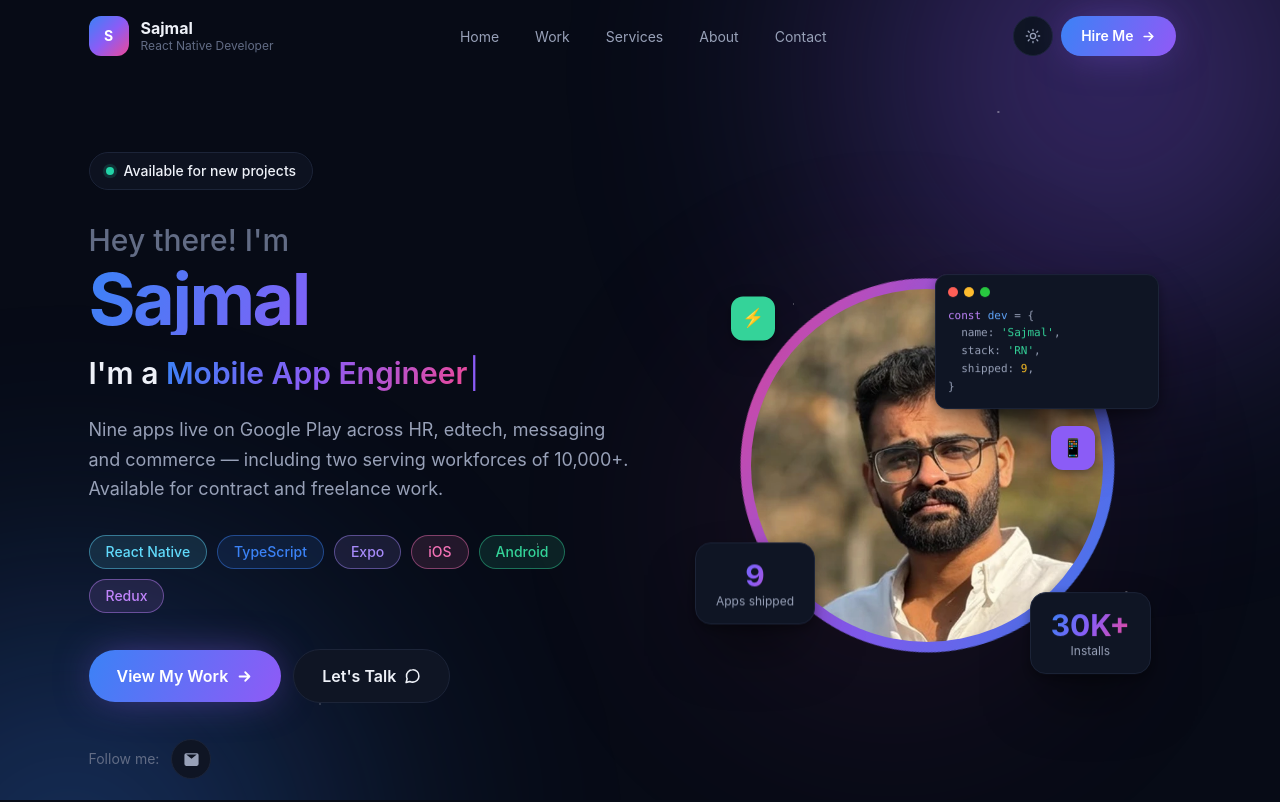
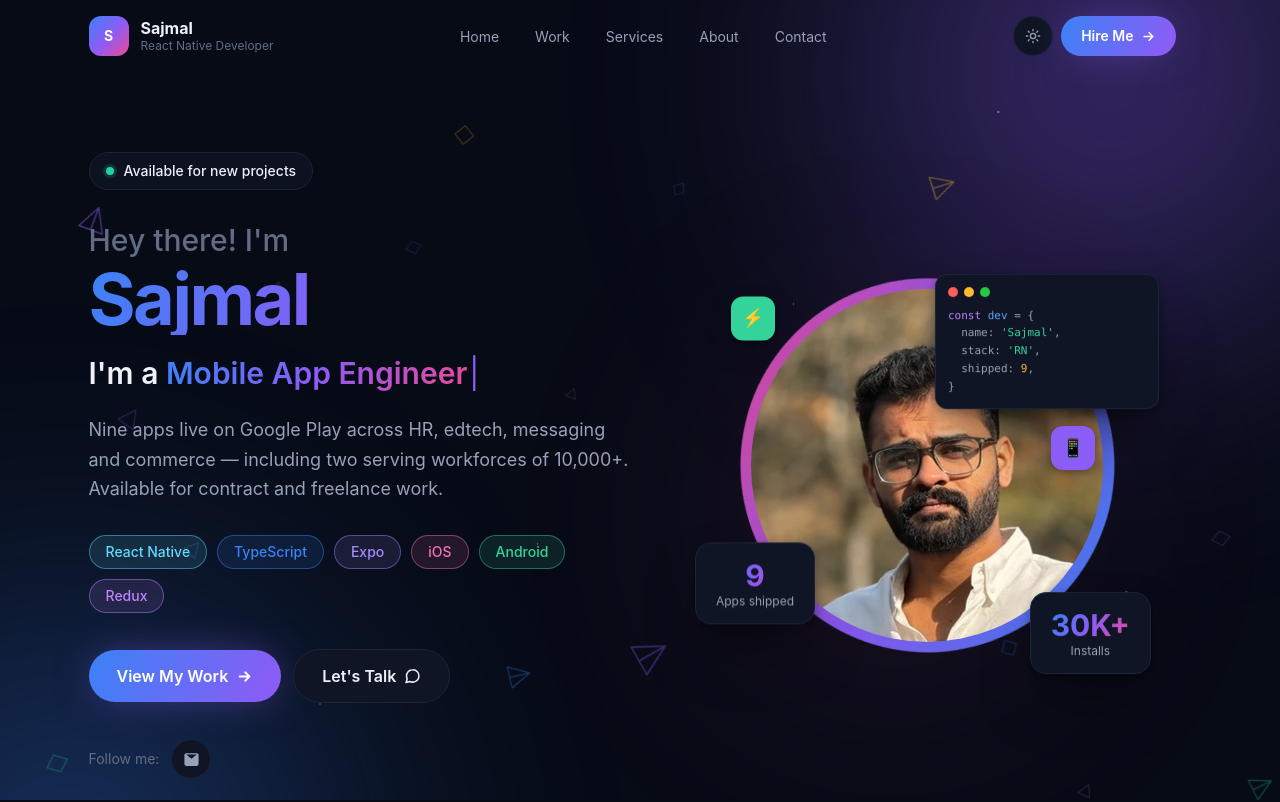
Before and after one commit to Sajmal-RNDev/portfolio, a Next.js app: page / in a window 1280 px wide. Shown: the top 802 px of the page. Built offline with nearby package versions, Linux system fonts and the light colour scheme.

Commit message:
feat: add floating shapes component for enhanced visual depth and interaction

```diff
--- a/app/globals.css
+++ b/app/globals.css
@@ -252,6 +252,74 @@ body {
   }
   to {
     transform: translate3d(-3rem, 3rem, 0) scale(1.12);
+  }
+}
+
+/* ── Wireframe field: reacts to the pointer and to scrolling ─── */
+/*
+ * Three transforms compose, one per nesting level, because a CSS animation
+ * on `transform` overwrites any other transform on the same element:
+ *   .shape        scroll parallax
+ *   .shape-mouse  pointer parallax (--mx/--my, set on <html> in JS)
+ *   .shape-spin   idle drift + rotation
+ */
+.shape-field {
+  position: absolute;
+  inset: 0;
+  overflow: hidden;
+  pointer-events: none;
+}
+
+.shape {
+  position: absolute;
+  will-change: transform;
+}
+
+.shape-mouse,
+.shape-spin {
+  display: block;
+}
+
+/* Near shapes travel further than far ones, which is what sells the depth */
+.shape-mouse {
+  transform: translate3d(
+    calc(var(--mx, 0) * var(--d, 0.5) * 30px),
+    calc(var(--my, 0) * var(--d, 0.5) * 30px),
+    0
+  );
+}
+
+@keyframes shape-drift {
+  from {
+    transform: rotate(calc(var(--r, 0) * 1deg)) translateY(-10px);
+  }
+  to {
+    transform: rotate(calc(var(--r, 0) * 1deg + 45deg)) translateY(10px);
+  }
+}
+
+@keyframes shape-parallax {
+  from {
+    transform: translate3d(0, calc(var(--d, 0.5) * 110px), 0);
+  }
+  to {
+    transform: translate3d(0, calc(var(--d, 0.5) * -110px), 0);
+  }
+}
+
+@media (prefers-reduced-motion: no-preference) {
+  .shape-spin {
+    animation: shape-drift var(--dur, 26s) ease-in-out infinite alternate;
+  }
+}
+
+/* Driven by the document's own scroll, so it spans the whole page */
+@supports (animation-timeline: scroll()) {
+  @media (prefers-reduced-motion: no-preference) {
+    .shape {
+      animation: shape-parallax linear both;
+      animation-timeline: scroll(root block);
+    }
   }
 }
 
@@ -574,6 +642,8 @@ html.sheet-open body {
   .wave,
   .caret,
   .orb,
+  .shape,
+  .shape-spin,
   .reveal,
   .sheet-panel,
   .sheet[open]::backdrop,
--- a/app/layout.tsx
+++ b/app/layout.tsx
@@ -1,4 +1,5 @@
 import type { Metadata } from "next";
+import FloatingShapes from "@/components/FloatingShapes";
 import { site } from "@/content/site";
 import "./globals.css";
 
@@ -54,6 +55,8 @@ export default function RootLayout({
           <span className="orb orb-b" />
           <span className="orb orb-c" />
           <span className="stars" />
+          {/* pointer + scroll reactive wireframe field, across every section */}
+          <FloatingShapes />
         </div>
         {children}
       </body>
--- /dev/null
+++ b/components/FloatingShapes.tsx
@@ -0,0 +1,157 @@
+"use client";
+
+import { useEffect } from "react";
+import type { CSSProperties } from "react";
+
+/**
+ * A field of wireframe shapes drifting behind the page, in the manner of
+ * dala.craftedbygc.com. Three motions compose, one per nested element, so
+ * none of them clobbers another's transform:
+ *
+ *   .shape        scroll parallax  (scroll-driven, CSS only)
+ *   .shape-mouse  pointer parallax (reads --mx/--my, set on <html>)
+ *   .shape-spin   idle drift + rotation
+ *
+ * Depth (--d) scales both parallaxes, so near shapes travel further than
+ * far ones and the field reads as layered rather than flat.
+ */
+
+type Shape = {
+  /** viewport position, % */
+  x: number;
+  y: number;
+  /** px */
+  size: number;
+  /** parallax depth, 0.15 (far) → 1 (near) */
+  d: number;
+  /** starting rotation, deg */
+  r: number;
+  /** idle drift duration, s */
+  dur: number;
+  kind: "tri" | "tetra" | "diamond" | "square";
+  color: string;
+  opacity: number;
+};
+
+/*
+ * Hand-placed rather than random: this renders on the server too, so the
+ * values have to be identical on both sides of hydration.
+ */
+const SHAPES: Shape[] = [
+  { x: 6, y: 14, size: 30, d: 0.9, r: 14, dur: 24, kind: "tetra", color: "#8b5cf6", opacity: 0.5 },
+  { x: 14, y: 62, size: 18, d: 0.45, r: 38, dur: 31, kind: "tri", color: "#3b82f6", opacity: 0.4 },
+  { x: 3, y: 84, size: 24, d: 0.75, r: 62, dur: 27, kind: "diamond", color: "#22d3a7", opacity: 0.35 },
+  { x: 21, y: 32, size: 14, d: 0.3, r: 8, dur: 36, kind: "tri", color: "#eef1f8", opacity: 0.22 },
+  { x: 27, y: 88, size: 34, d: 1, r: 25, dur: 22, kind: "tetra", color: "#ec4899", opacity: 0.4 },
+  { x: 35, y: 8, size: 20, d: 0.6, r: 47, dur: 29, kind: "square", color: "#fbbf24", opacity: 0.3 },
+  { x: 44, y: 46, size: 12, d: 0.25, r: 19, dur: 38, kind: "tri", color: "#eef1f8", opacity: 0.18 },
+  { x: 39, y: 72, size: 26, d: 0.8, r: 71, dur: 25, kind: "tetra", color: "#3b82f6", opacity: 0.38 },
+  { x: 52, y: 18, size: 16, d: 0.4, r: 33, dur: 33, kind: "diamond", color: "#8b5cf6", opacity: 0.32 },
+  { x: 58, y: 92, size: 22, d: 0.7, r: 5, dur: 28, kind: "tri", color: "#22d3a7", opacity: 0.34 },
+  { x: 49, y: 66, size: 38, d: 1, r: 52, dur: 21, kind: "tetra", color: "#8b5cf6", opacity: 0.34 },
+  { x: 66, y: 36, size: 13, d: 0.28, r: 27, dur: 37, kind: "tri", color: "#eef1f8", opacity: 0.2 },
+  { x: 72, y: 10, size: 28, d: 0.85, r: 66, dur: 24, kind: "tetra", color: "#fbbf24", opacity: 0.36 },
+  { x: 78, y: 74, size: 18, d: 0.5, r: 11, dur: 32, kind: "square", color: "#3b82f6", opacity: 0.3 },
+  { x: 88, y: 24, size: 32, d: 0.95, r: 41, dur: 23, kind: "tetra", color: "#ec4899", opacity: 0.38 },
+  { x: 94, y: 58, size: 20, d: 0.6, r: 74, dur: 30, kind: "diamond", color: "#8b5cf6", opacity: 0.33 },
+  { x: 84, y: 94, size: 15, d: 0.35, r: 22, dur: 35, kind: "tri", color: "#eef1f8", opacity: 0.2 },
+  { x: 97, y: 86, size: 26, d: 0.8, r: 58, dur: 26, kind: "tetra", color: "#22d3a7", opacity: 0.32 },
+  { x: 63, y: 54, size: 11, d: 0.22, r: 45, dur: 40, kind: "tri", color: "#eef1f8", opacity: 0.16 },
+  { x: 31, y: 24, size: 17, d: 0.45, r: 69, dur: 34, kind: "diamond", color: "#3b82f6", opacity: 0.28 },
+  { x: 9, y: 42, size: 22, d: 0.7, r: 30, dur: 27, kind: "tri", color: "#8b5cf6", opacity: 0.3 },
+  { x: 76, y: 46, size: 24, d: 0.75, r: 15, dur: 29, kind: "square", color: "#ec4899", opacity: 0.26 },
+];
+
+const PATHS: Record<Shape["kind"], string> = {
+  tri: "M12 2 L22 21 L2 21 Z",
+  // triangle plus a spine, which is what reads as a wireframe solid
+  tetra: "M12 2 L22 21 L2 21 Z M12 2 L12 21 M12 21 L22 21",
+  diamond: "M12 1 L21 12 L12 23 L3 12 Z",
+  square: "M4 4 H20 V20 H4 Z",
+};
+
+export default function FloatingShapes() {
+  /*
+   * One pointer listener for the whole page, writing --mx/--my on <html> so
+   * anything can read them. Values are eased toward the cursor rather than
+   * snapped to it — that glide is most of the effect.
+   */
+  useEffect(() => {
+    if (window.matchMedia("(prefers-reduced-motion: reduce)").matches) return;
+
+    const root = document.documentElement;
+    let targetX = 0;
+    let targetY = 0;
+    let curX = 0;
+    let curY = 0;
+    let frame = 0;
+
+    const tick = () => {
+      curX += (targetX - curX) * 0.075;
+      curY += (targetY - curY) * 0.075;
+      root.style.setProperty("--mx", curX.toFixed(4));
+      root.style.setProperty("--my", curY.toFixed(4));
+
+      const settled =
+        Math.abs(targetX - curX) < 0.0005 && Math.abs(targetY - curY) < 0.0005;
+      frame = settled ? 0 : requestAnimationFrame(tick);
+    };
+
+    const onMove = (e: PointerEvent) => {
+      if (e.pointerType !== "mouse") return;
+      // normalised to -1..1 from the viewport centre
+      targetX = (e.clientX / window.innerWidth) * 2 - 1;
+      targetY = (e.clientY / window.innerHeight) * 2 - 1;
+      if (!frame) frame = requestAnimationFrame(tick);
+    };
+
+    window.addEventListener("pointermove", onMove, { passive: true });
+    return () => {
+      window.removeEventListener("pointermove", onMove);
+      if (frame) cancelAnimationFrame(frame);
+      root.style.removeProperty("--mx");
+      root.style.removeProperty("--my");
+    };
+  }, []);
+
+  return (
+    <div className="shape-field">
+      {SHAPES.map((s, i) => (
+        <span
+          key={i}
+          className="shape"
+          style={
+            {
+              left: `${s.x}%`,
+              top: `${s.y}%`,
+              "--d": s.d,
+            } as CSSProperties
+          }
+        >
+          <span className="shape-mouse">
+            <span
+              className="shape-spin"
+              style={
+                { "--r": s.r, "--dur": `${s.dur}s` } as CSSProperties
+              }
+            >
+              <svg
+                width={s.size}
+                height={s.size}
+                viewBox="0 0 24 24"
+                fill="none"
+                stroke={s.color}
+                strokeWidth="1.1"
+                strokeLinejoin="round"
+                opacity={s.opacity}
+                aria-hidden="true"
+              >
+                <path d={PATHS[s.kind]} />
+              </svg>
+            </span>
+          </span>
+        </span>
+      ))}
+    </div>
+  );
+}
```
